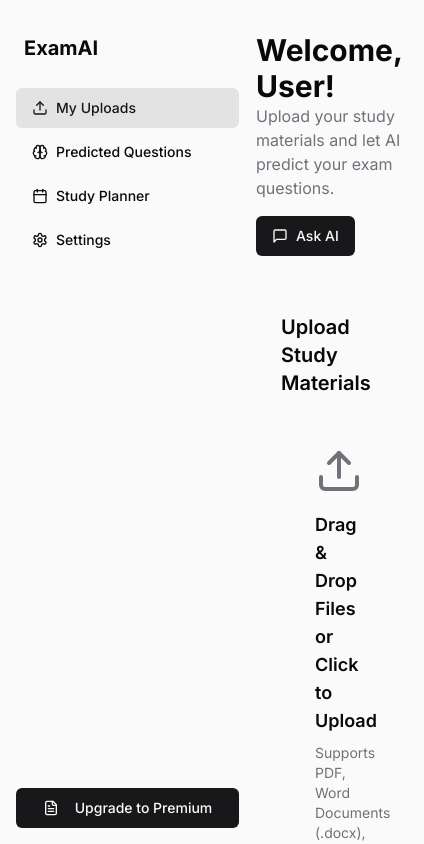
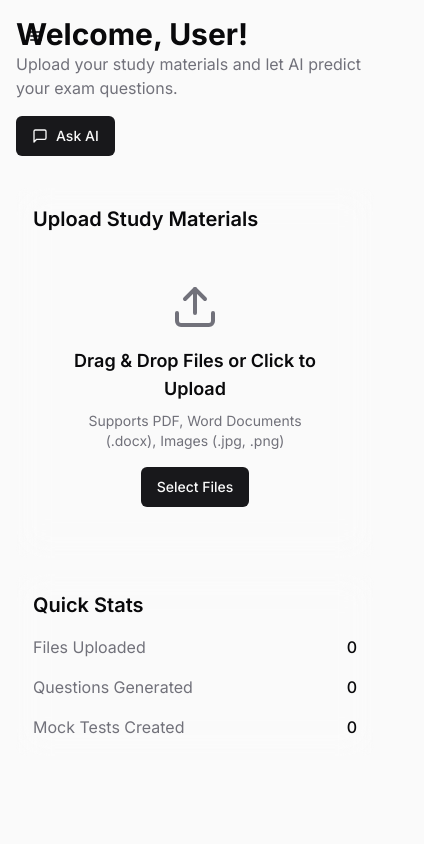
Before and after one commit to rnazll123kp/acemypapers, a React (Vite) app: page /dashboard in a window 390 px wide. Shown: the top 844 px of the page, 424 px wide, since content can reach past the window. Built offline with nearby package versions, Linux system fonts and the light colour scheme.

Commit message:
Improve mobile view and add pages
This commit improves the mobile view and adds additional pages such as login and signup.  Further details on specific implementations are not included in this commit message.

```diff
--- a/src/components/dashboard/Sidebar.tsx
+++ b/src/components/dashboard/Sidebar.tsx
@@ -1,17 +1,19 @@
 
-import { FileText, Brain, Calendar, Settings, Upload } from "lucide-react";
+import { FileText, Brain, Calendar, Settings, Upload, Menu, X } from "lucide-react";
 import { Link } from "react-router-dom";
 import { cn } from "@/lib/utils";
 import { Button } from "@/components/ui/button";
+import { useState } from "react";
 
 interface SidebarLinkProps {
   href: string;
   icon: React.ComponentType<{ className?: string }>;
   children: React.ReactNode;
   active?: boolean;
+  onClick?: () => void;
 }
 
-const SidebarLink = ({ href, icon: Icon, children, active }: SidebarLinkProps) => (
+const SidebarLink = ({ href, icon: Icon, children, active, onClick }: SidebarLinkProps) => (
   <Button
     asChild
     variant="ghost"
@@ -19,6 +21,7 @@ const SidebarLink = ({ href, icon: Icon, children, active }: SidebarLinkProps) =
       "w-full justify-start gap-2",
       active && "bg-primary/10 text-primary"
     )}
+    onClick={onClick}
   >
     <Link to={href}>
       <Icon className="h-4 w-4" />
@@ -28,24 +31,44 @@ const SidebarLink = ({ href, icon: Icon, children, active }: SidebarLinkProps) =
 );
 
 export const Sidebar = () => {
+  const [isOpen, setIsOpen] = useState(false);
+
+  const toggleSidebar = () => setIsOpen(!isOpen);
+
   return (
-    <div className="h-screen w-64 border-r border-white/10 bg-background/80 backdrop-blur-lg p-4 flex flex-col gap-2 fixed left-0 top-0">
+    <>
+      {/* Mobile Menu Button */}
+      <Button
+        variant="ghost"
+        size="icon"
+        className="fixed top-4 left-4 z-50 md:hidden"
+        onClick={toggleSidebar}
+      >
+        {isOpen ? <X className="h-5 w-5" /> : <Menu className="h-5 w-5" />}
+      </Button>
+
+      {/* Sidebar */}
+      <div className={cn(
+        "fixed inset-0 z-40 transform transition-transform duration-200 ease-in-out md:translate-x-0 md:static",
+        isOpen ? "translate-x-0" : "-translate-x-full"
+      )}>
+        <div className="h-screen w-64 border-r border-white/10 bg-background/80 backdrop-blur-lg p-4 flex flex-col gap-2">
           <div className="h-16 flex items-center px-2">
             <Link to="/" className="font-bold text-xl">
               ExamAI
             </Link>
           </div>
           <nav className="space-y-1">
-        <SidebarLink href="/dashboard" icon={Upload} active>
+            <SidebarLink href="/dashboard" icon={Upload} active onClick={() => setIsOpen(false)}>
               My Uploads
             </SidebarLink>
-        <SidebarLink href="/dashboard/questions" icon={Brain}>
+            <SidebarLink href="/dashboard/questions" icon={Brain} onClick={() => setIsOpen(false)}>
               Predicted Questions
             </SidebarLink>
-        <SidebarLink href="/dashboard/planner" icon={Calendar}>
+            <SidebarLink href="/dashboard/planner" icon={Calendar} onClick={() => setIsOpen(false)}>
               Study Planner
             </SidebarLink>
-        <SidebarLink href="/dashboard/settings" icon={Settings}>
+            <SidebarLink href="/dashboard/settings" icon={Settings} onClick={() => setIsOpen(false)}>
               Settings
             </SidebarLink>
           </nav>
@@ -56,5 +79,15 @@ export const Sidebar = () => {
             </Button>
           </div>
         </div>
+      </div>
+
+      {/* Overlay */}
+      {isOpen && (
+        <div
+          className="fixed inset-0 bg-background/80 backdrop-blur-sm z-30 md:hidden"
+          onClick={() => setIsOpen(false)}
+        />
+      )}
+    </>
   );
 };
--- a/src/pages/Dashboard.tsx
+++ b/src/pages/Dashboard.tsx
@@ -7,17 +7,17 @@ const Dashboard = () => {
   return (
     <div className="min-h-screen bg-background">
       <Sidebar />
-      <main className="pl-64 p-8">
+      <main className="p-4 md:pl-64 md:p-8">
         <Welcome />
-        <div className="grid grid-cols-1 lg:grid-cols-3 gap-8">
-          <div className="lg:col-span-2 space-y-8">
-            <div className="rounded-xl border border-white/10 bg-white/5 backdrop-blur-lg p-6">
+        <div className="grid grid-cols-1 lg:grid-cols-3 gap-4 md:gap-8">
+          <div className="lg:col-span-2 space-y-4 md:space-y-8">
+            <div className="rounded-xl border border-white/10 bg-white/5 backdrop-blur-lg p-4 md:p-6">
               <h2 className="text-xl font-semibold mb-4">Upload Study Materials</h2>
               <FileUpload />
             </div>
           </div>
-          <div className="space-y-8">
-            <div className="rounded-xl border border-white/10 bg-white/5 backdrop-blur-lg p-6">
+          <div className="space-y-4 md:space-y-8">
+            <div className="rounded-xl border border-white/10 bg-white/5 backdrop-blur-lg p-4 md:p-6">
               <h2 className="text-xl font-semibold mb-4">Quick Stats</h2>
               <div className="space-y-4">
                 <div className="flex justify-between items-center">
```
Lines whose indentation alone changed are shown as unchanged.
